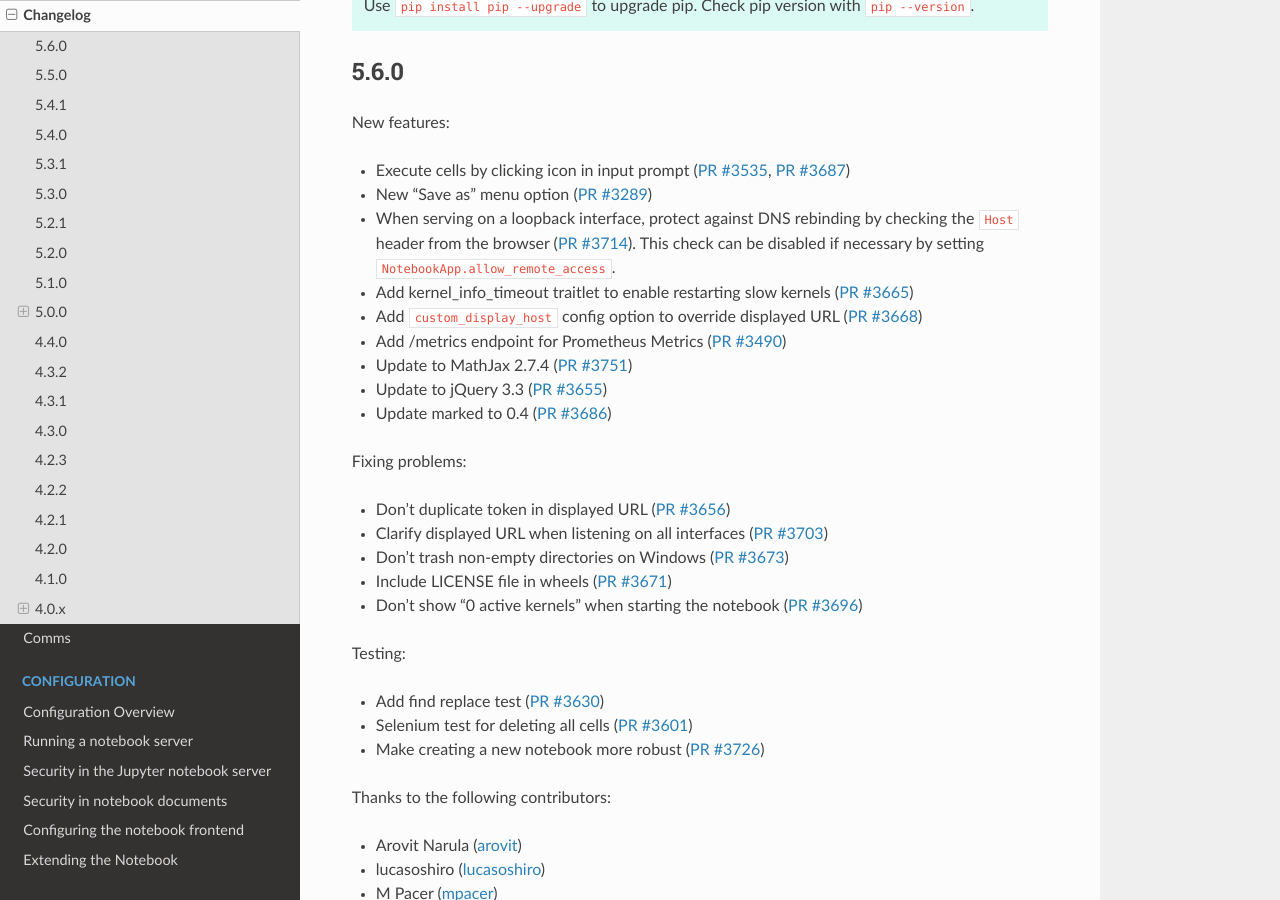
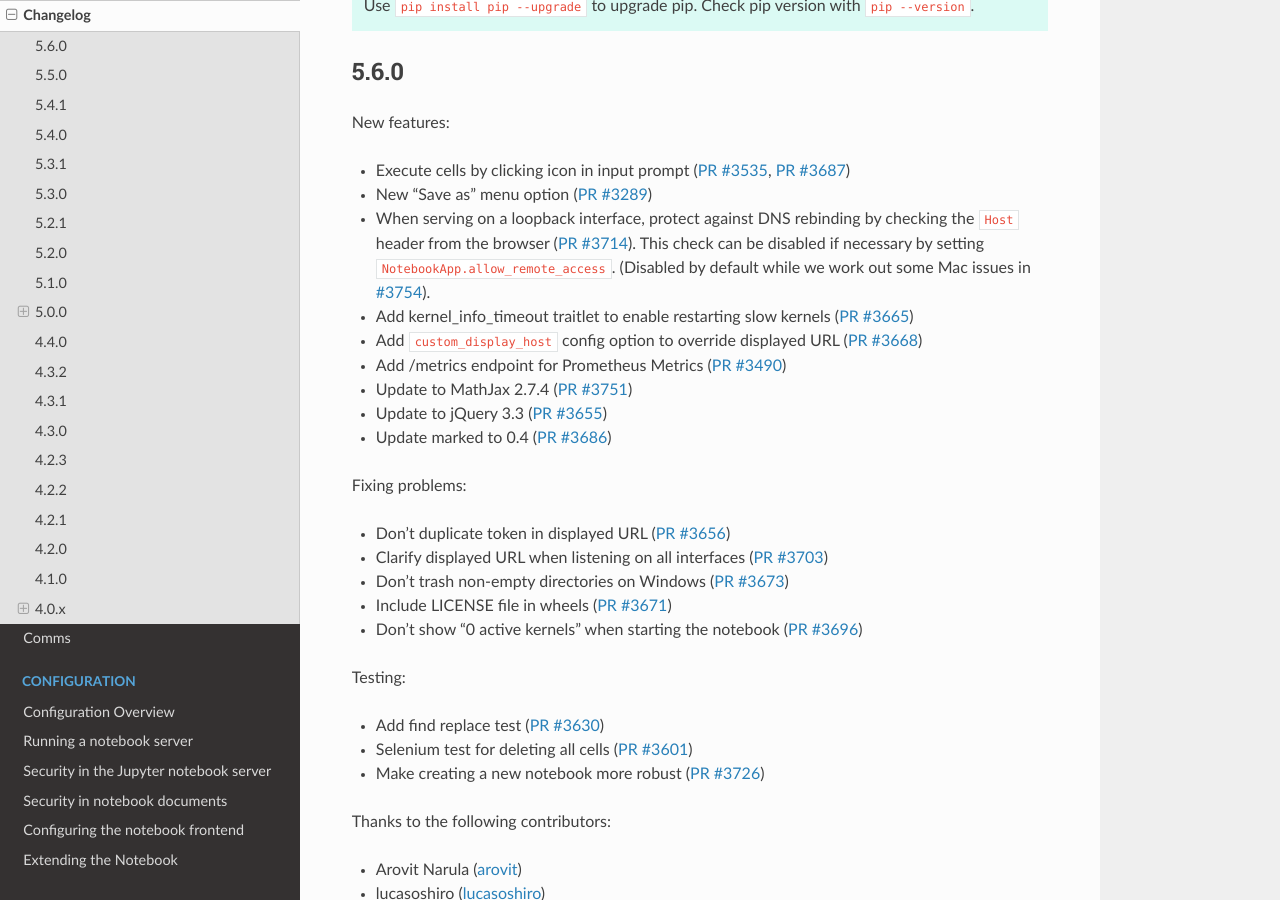
Before and after one commit to jupyter/nbclassic, a Sphinx documentation site: the page built from docs/source/changelog.rst, in a window 1280 px wide and 900 px high, scrolled down 430 px. Built offline with Sphinx 7.4.7 and the Read the Docs theme 2.0.0, drawn with Linux system fonts in a browser that asks for light colours; pages that are not in the unit, such as notebooks, are missing from menus; the version number could not be read and is left out.

Commit message:
Disable the host check for 5.6 because of gh-3754

```diff
--- a/docs/source/changelog.rst
+++ b/docs/source/changelog.rst
@@ -34,6 +34,7 @@
   checking the ``Host`` header from the browser (:ghpull:`3714`).
   This check can be disabled if necessary by setting
   ``NotebookApp.allow_remote_access``.
+  (Disabled by default while we work out some Mac issues in :ghissue:`3754`).
 - Add kernel_info_timeout traitlet to enable restarting slow kernels (:ghpull:`3665`)
 - Add ``custom_display_host`` config option to override displayed URL (:ghpull:`3668`)
 - Add /metrics endpoint for Prometheus Metrics (:ghpull:`3490`)
```
